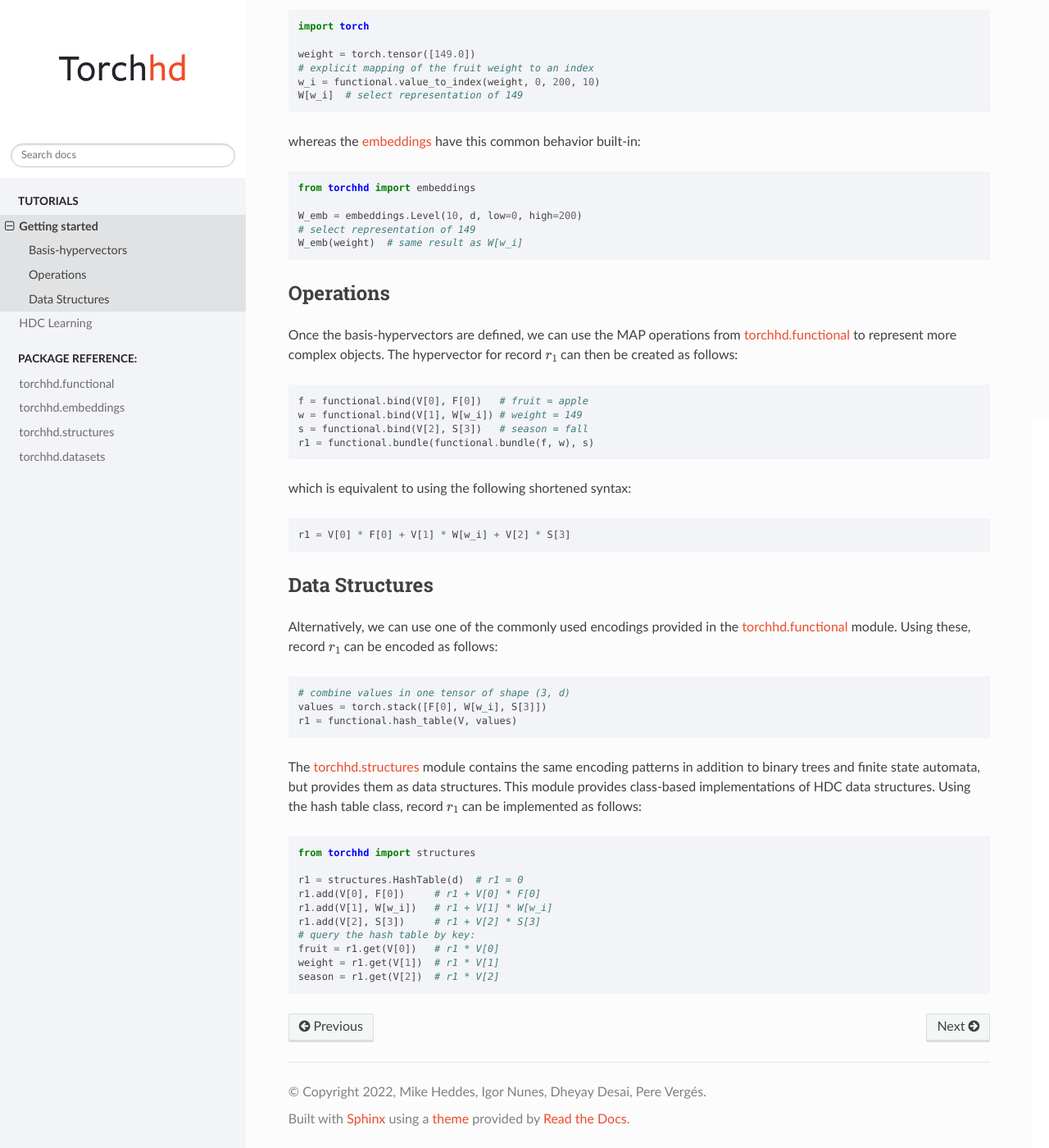
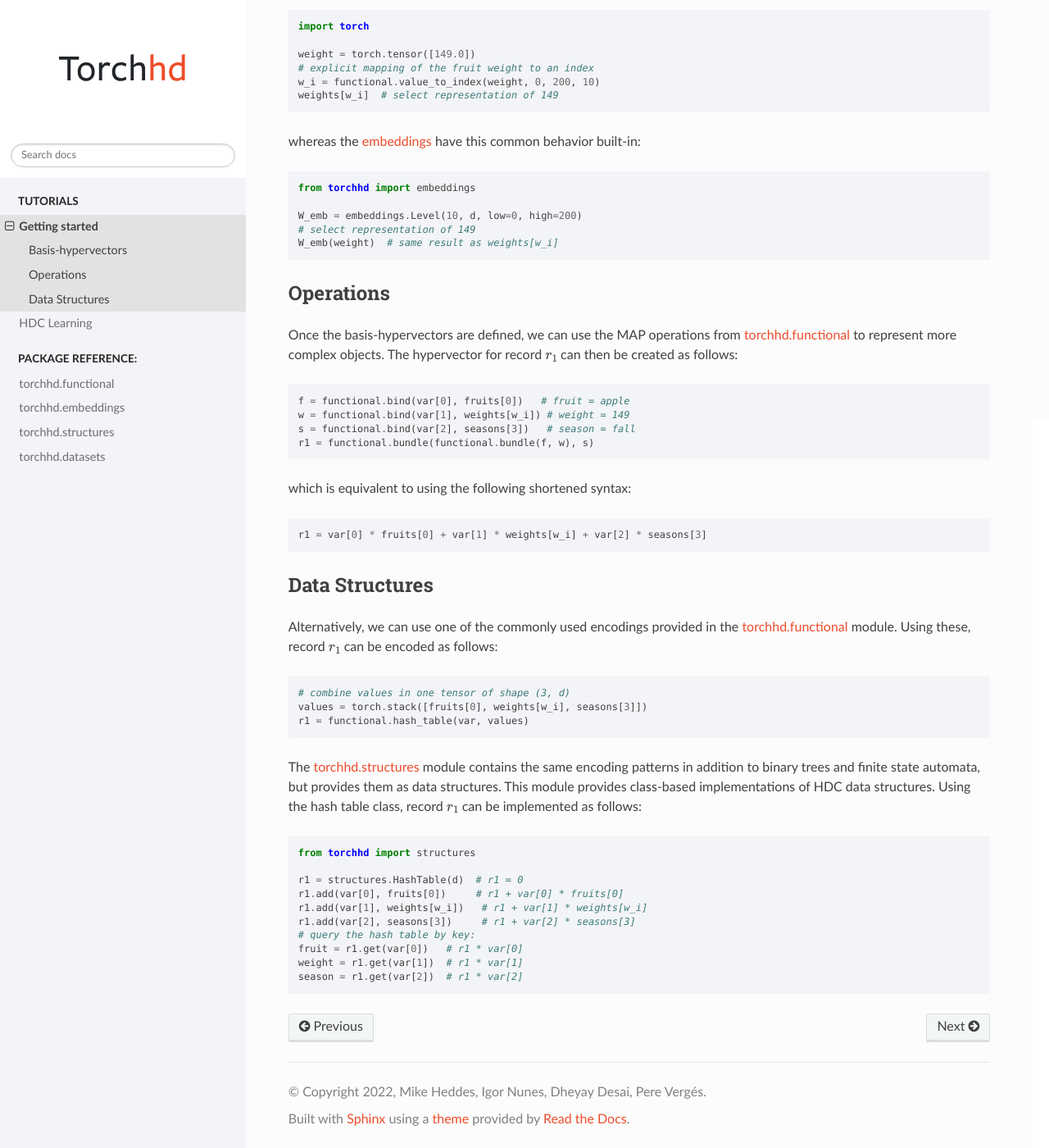
Before and after one commit to hyperdimensional-computing/torchhd, a Sphinx documentation site: the page built from docs/getting_started.rst, in a window 1280 px wide and 1400 px high, scrolled down 889 px. Shown: the whole window at 82% size. Built offline with Sphinx 7.4.7 and the Read the Docs theme 2.0.0, drawn with Linux system fonts in a browser that asks for light colours; some of the changed text lies outside the part shown.

Commit message:
Minor improvements to the tutorials

```diff
--- a/docs/classification.rst
+++ b/docs/classification.rst
@@ -87,7 +87,7 @@ Having defined the model, we iterate over the training samples to create the cla
 Testing
 -------
 
-With the model trained, we can classify the testing samples by coding them and comparing them to the class-vectors:
+With the model trained, we can classify the testing samples by encoding them and comparing them to the class-vectors:
 
 .. code-block:: python
 
--- a/docs/getting_started.rst
+++ b/docs/getting_started.rst
@@ -9,9 +9,9 @@ In this tutorial, we demonstrate some basic features of Torchhd. We show how the
    :header-rows: 1
 
    * - Record
-     - Fruit (F)
-     - Weight (W)
-     - Season (S)
+     - Fruit
+     - Weight
+     - Season
    * - :math:`r_1`
      - apple
      - 149.0
@@ -35,11 +35,11 @@ The first step to encode these records is to define the basis-hypervectors for e
 
 	from torchhd import functional
 
-	d = 10000                         # dimensions
-	F = functional.random_hv(3, d)    # fruits
-	W = functional.level_hv(10, d)    # weights
-	S = functional.circular_hv(4, d)  # seasons
-	V = functional.random_hv(3, d)    # variables
+	d = 10000 # dimensions
+	fruits = functional.random_hv(3, d)
+	weights = functional.level_hv(10, d)
+	seasons = functional.circular_hv(4, d)
+	var = functional.random_hv(3, d)
 
 which creates hypervectors for the 3 fruit types, 10 weight levels, 4 seasons and the 3 variables.
 
@@ -52,7 +52,7 @@ Similar behavior can be achieved using the classes in the :ref:`embeddings` modu
 	weight = torch.tensor([149.0])
 	# explicit mapping of the fruit weight to an index
 	w_i = functional.value_to_index(weight, 0, 200, 10)
-	W[w_i]  # select representation of 149
+	weights[w_i]  # select representation of 149
 
 whereas the :ref:`embeddings<embeddings>` have this common behavior built-in:
 
@@ -62,7 +62,7 @@ whereas the :ref:`embeddings<embeddings>` have this common behavior built-in:
 
 	W_emb = embeddings.Level(10, d, low=0, high=200)
 	# select representation of 149
-	W_emb(weight)  # same result as W[w_i]
+	W_emb(weight)  # same result as weights[w_i]
 
 Operations
 ----------
@@ -71,16 +71,16 @@ Once the basis-hypervectors are defined, we can use the MAP operations from :ref
 
 .. code-block:: python
 
-	f = functional.bind(V[0], F[0])   # fruit = apple
-	w = functional.bind(V[1], W[w_i]) # weight = 149
-	s = functional.bind(V[2], S[3])   # season = fall
+	f = functional.bind(var[0], fruits[0])   # fruit = apple
+	w = functional.bind(var[1], weights[w_i]) # weight = 149
+	s = functional.bind(var[2], seasons[3])   # season = fall
 	r1 = functional.bundle(functional.bundle(f, w), s)
 
 which is equivalent to using the following shortened syntax:
 
 .. code-block:: python
 
-	r1 = V[0] * F[0] + V[1] * W[w_i] + V[2] * S[3]
+	r1 = var[0] * fruits[0] + var[1] * weights[w_i] + var[2] * seasons[3]
 
 Data Structures
 ---------------
@@ -90,8 +90,8 @@ Alternatively, we can use one of the commonly used encodings provided in the :re
 .. code-block:: python
 
 	# combine values in one tensor of shape (3, d)
-	values = torch.stack([F[0], W[w_i], S[3]])
-	r1 = functional.hash_table(V, values)
+	values = torch.stack([fruits[0], weights[w_i], seasons[3]])
+	r1 = functional.hash_table(var, values)
 
 The :ref:`structures` module contains the same encoding patterns in addition to binary trees and finite state automata, but provides them as data structures. This module provides class-based implementations of HDC data structures. Using the hash table class, record :math:`r_1` can be implemented as follows:
 
@@ -100,10 +100,10 @@ The :ref:`structures` module contains the same encoding patterns in addition to
 	from torchhd import structures
 
 	r1 = structures.HashTable(d)  # r1 = 0
-	r1.add(V[0], F[0])     # r1 + V[0] * F[0]
-	r1.add(V[1], W[w_i])   # r1 + V[1] * W[w_i]
-	r1.add(V[2], S[3])     # r1 + V[2] * S[3]
+	r1.add(var[0], fruits[0])     # r1 + var[0] * fruits[0]
+	r1.add(var[1], weights[w_i])   # r1 + var[1] * weights[w_i]
+	r1.add(var[2], seasons[3])     # r1 + var[2] * seasons[3]
 	# query the hash table by key:
-	fruit = r1.get(V[0])   # r1 * V[0]
-	weight = r1.get(V[1])  # r1 * V[1]
-	season = r1.get(V[2])  # r1 * V[2]
+	fruit = r1.get(var[0])   # r1 * var[0]
+	weight = r1.get(var[1])  # r1 * var[1]
+	season = r1.get(var[2])  # r1 * var[2]
```
